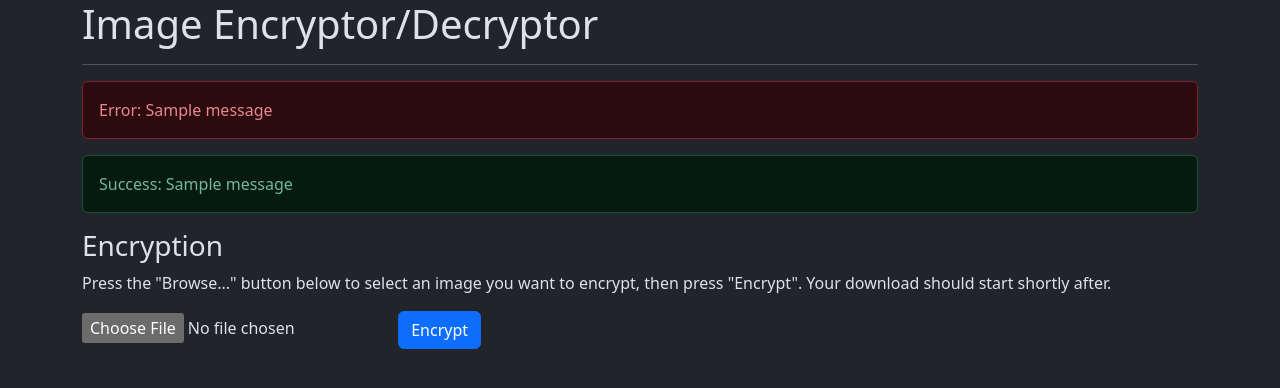
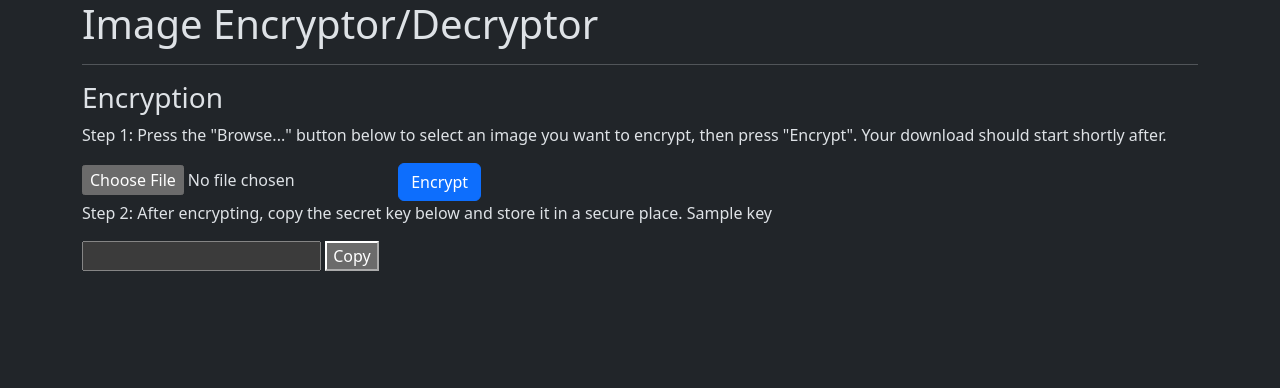
Before and after one commit to junrainlim/FIT3162-MCS18, a Flask app: template templates/index.html in a window 1280 px wide. Shown: the top 388 px of the page. Run offline with Flask 3, Linux system fonts and the light colour scheme; the template is opened without the code that fills it: most values are stand-ins (such as "Sample title", 1, 10 or a date in 2020); one stand-in notice (Sample message) is shown.

Commit message:
Implemented secret key generation and output. Revamped fronted to use JavaScript.
Secret key is generated using hashlib.pbkdf2, and is output to the user after encryption. Frontend now uses JavaScript to handle file I/O and display error messages.

```diff
--- a/server.py
+++ b/server.py
@@ -1,12 +1,19 @@
 import numpy as np
-from flask import Flask, render_template, request, redirect, flash, url_for, send_file
-from scripts.core import encrypt
+import os
+import cv2 as cv
+from flask import (
+    Flask,
+    render_template,
+    request,
+    send_file,
+)
+from scripts.core import BLOCK_SIZE, encrypt
 
 # Allowed file extensions (images only)
 ALLOWED_EXTENSIONS = {"jpg", "jpeg", "png", "tif"}
 
 app = Flask(__name__)
-app.secret_key = "SECRET KEY"
+app.secret_key = os.urandom(16).hex()
 app.config["SESSION TYPE"] = "filesystem"
 
 
@@ -15,31 +22,47 @@ def index():
     return render_template("index.html")
 
 
-# Upload image for encryption
-@app.route("/upload", methods=["POST"])
-def upload():
+@app.route("/encrypt", methods=["POST"])
+def route_encrypt():
     if request.method == "POST":
         if "file" not in request.files:
-            flash("No file selected!", "error")
-            return redirect(url_for("index"))
+            return "No file selected!", 400
         file = request.files["file"]
         filename = file.filename
         # Reject empty files which are submitted when user does not select a file
         if filename == "":
-            flash("Please select a file to upload.", "error")
-            return redirect(url_for("index"))
+            return "Please select a file to upload.", 400
         # Reject files with disallowed extensions
         if not (
             "." in filename and filename.rsplit(".", 1)[1].lower() in ALLOWED_EXTENSIONS
         ):
-            flash("Please select a valid image format.", "error")
-            return redirect(url_for("index"))
+            return "Please select a valid image format.", 415
         # Converting to NumPy array
         img_array = np.frombuffer(file.read(), np.int8)
+        # Converting to OpenCV matrix
+        img_mat = cv.imdecode(img_array, cv.IMREAD_UNCHANGED)
+        height, width, _ = img_mat.shape
+        # Checking if image width and height are multiples of block size
+        if not (width % BLOCK_SIZE == 0 and height % BLOCK_SIZE == 0):
+            return (
+                "Please select an image which has a width and height which are multiples of "
+                + str(BLOCK_SIZE)
+                + " pixels.",
+                422,
+            )
         # Encrypting image
-        encrypted_image = encrypt(img_array)
-        # Sending image file to user
-        return send_file(encrypted_image, as_attachment=True, mimetype="image/jpg", download_name="encrypted_image.jpg")
+        encrypted_image, secret_key = encrypt(img_mat)
+
+        # Sending image file to user as an attachment
+        response = send_file(
+            encrypted_image,
+            as_attachment=True,
+            mimetype="image/jpg",
+            download_name="encrypted_image.jpg",
+        )
+        # Including secret key as an additional header
+        response.headers["key"] = secret_key
+        return response
 
 
 if __name__ == "__main__":
--- a/templates/index.html
+++ b/templates/index.html
@@ -2,49 +2,92 @@
 <html lang="en" data-bs-theme="dark">
   <head>
     <title>Image Encryptor/Decryptor</title>
-    <meta name="viewport" content="width=device-width, initial-scale=1.0">
-    <link href="static/bootstrap.min.css" rel="stylesheet" media="screen">
+    <meta name="viewport" content="width=device-width, initial-scale=1.0" />
+    <link href="static/bootstrap.min.css" rel="stylesheet" media="screen" />
   </head>
   <body>
+    <script>
+      // Displays an error message in the HTML element.
+      const showError = (error) => {
+        var errorDisplay = document.getElementById("error-display");
+        errorDisplay.innerText = "Error: " + error;
+        errorDisplay.hidden = false;
+      };
+
+      // Encrypts an image and starts the file download.
+      const encrypt = async () => {
+        let data = new FormData();
+        data.append("file", document.getElementById("image-input").files[0]);
+        const response = await fetch("/encrypt", {
+          method: "POST",
+          body: data,
+        })
+          .then((response) => {
+            // Checking if the encryption was successful
+            if (!response.ok) {
+              // Extracting the response text to show as an error
+              response.text().then((text) => {
+                showError(text);
+              });
+              throw new Error();
+            }
+            console.log(response);
+            // Displaying the secret key
+            var keyText = document.getElementById("key-text");
+            keyText.value = response.headers.get("key");
+            return response.blob();
+          })
+          .then((blob) => {
+            // Temporarily creating an element to download the image
+            let tempUrl = URL.createObjectURL(blob);
+            const aTag = document.createElement("a");
+            aTag.href = tempUrl;
+            aTag.download = tempUrl.replace(/^.*[\\/]/, "") + ".jpg";
+            document.body.appendChild(aTag);
+            aTag.click();
+            URL.revokeObjectURL(tempUrl);
+            aTag.remove();
+            // Hiding error display
+            var errorDisplay = document.getElementById("error-display");
+            errorDisplay.hidden = true;
+          })
+          .catch((error) => {});
+      };
+
+      // Copies the content of the key text box into the user's clipboard.
+      const copyKey = () => {
+        var keyText = document.getElementById("key-text");
+        keyText.select();
+        keyText.setSelectionRange(0, 99999);
+
+        navigator.clipboard.writeText(keyText.value);
+      };
+    </script>
+
     <div class="container">
       <h1 class="bd-title">Image Encryptor/Decryptor</h1>
-      <hr>
-      {% with errors = get_flashed_messages(category_filter=["error"]) %}
-        {% if errors %}
-          <div class="alert alert-danger">
-            {% for error in errors %}
-              Error: {{ error }}
-            {% endfor %}
-          </div>
-        {% endif %}
-      {% endwith %}
-      {% with successes = get_flashed_messages(category_filter=["success"]) %}
-        {% if successes %}
-          <div class="alert alert-success">
-            {% for success in successes %}
-              Success: {{ success }}
-            {% endfor %}
-          </div>
-        {% endif %}
-      {% endwith %}
+      <hr />
+      <p class="alert alert-danger" hidden="true" id="error-display"></p>
       <h3>Encryption</h3>
-      <p>Press the "Browse..." button below to select an image you want to encrypt, then press "Encrypt". Your download should start shortly after.</p>
-      <div class="input-group mb-3">
-        <form method="post" action="upload" enctype="multipart/form-data">
-          <input type="file" class="form-control-file" name="file">
-          <input type="submit" class="btn btn-primary" value="Encrypt">
-        </form>
-
-        <!-- <input type="file" class="form-control" id="inputGroupFile02" />
-        <label class="input-group-text" for="inputGroupFile02">Upload</label> -->
-      </div>
-<!--
-      <p>Selected file: {{ uploaded_image }}</p>
-      <h4>Step 2: Encrypt</h4>
-      <p>After uploading, press the button below to encrypt and download the image.</p>
-      <form method="get" action="encrypt">
-        <input class="btn btn-primary" type="submit" value="Encrypt + Download" name="Encrypt" />
-      </form> -->
+      <p>
+        Step 1: Press the "Browse..." button below to select an image you want
+        to encrypt, then press "Encrypt". Your download should start shortly
+        after.
+      </p>
+      <input
+        type="file"
+        accept="image/*"
+        class="form-control-file"
+        name="file"
+        id="image-input"
+      />
+      <button onclick="encrypt()" class="btn btn-primary">Encrypt</button>
+      <p>
+        Step 2: After encrypting, copy the secret key below and store it in a
+        secure place. {{ key }}
+      </p>
+      <input type="password" readonly="readonly" id="key-text" />
+      <button onclick="copyKey()">Copy</button>
     </div>
   </body>
 </html>
```
Also changed, not shown: scripts/core.py (+35 -30 lines).
